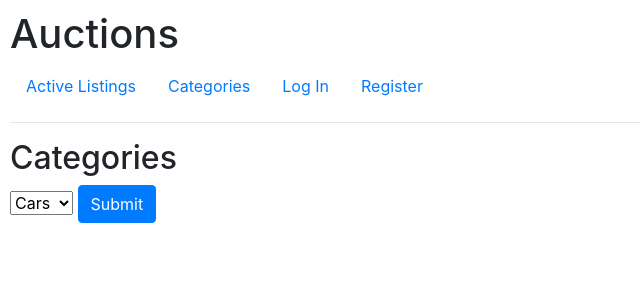
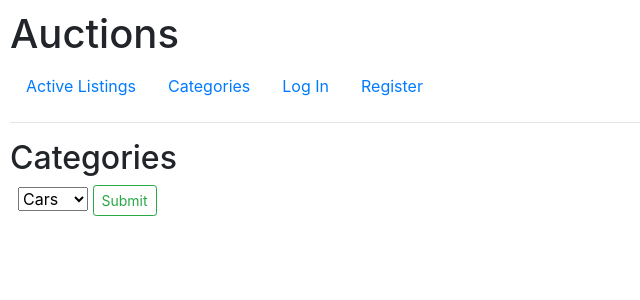
Before and after one commit to auscode/auction, a Django app: page /categories in a window 1280 px wide. Shown: the top 300 px of the page, without its empty margins (0-640 px from the left). Run offline with Django 3.2, Linux system fonts and the light colour scheme; data comes from the database, SQL or seed files in the repository; both versions use the stored data as it was after the commit; some libraries are stand-ins or nearby versions.

Commit message:
adding btn specs and desplay

```diff
--- a/auctions/models.py
+++ b/auctions/models.py
@@ -51,7 +51,7 @@ class Comment(models.Model):
     comment = models.TextField()
 
     def __str__(self):
-        return f"{self.comment} - {self.user}"
+        return f"{self.user} - {self.comment}"
 
 
 class WatchList(models.Model):
--- a/auctions/templates/auctions/categories.html
+++ b/auctions/templates/auctions/categories.html
@@ -4,12 +4,12 @@
 <form action="{% url 'categories' %}" method="post">
   {% csrf_token %}
   <!--select tag for Drop down list-->
-  <select name="categories">
+  <select name="categories" style="width: 70px;" class="ml-2">
     {% for category in categories %}
-    <option style="" value="{{ category.id }}">{{ category }}</option>
+    <option value="{{ category.id }}">{{ category }}</option>
     {% endfor %}
   </select>
-  <input type="submit" class="btn btn-primary" />
+  <input type="submit" class="btn btn-outline-success btn-sm" />
 </form>
 
 <h2 class="catName">{{ category }}</h2>
--- a/auctions/templates/auctions/listing.html
+++ b/auctions/templates/auctions/listing.html
@@ -16,7 +16,7 @@
                 <form action="{% url 'bidding' listing.id %}" method="post">
                     {% csrf_token %}
                     <div></strong>Bid: </strong>$ <input type="number" min="{{ listing.price }}" step="0.01" name="bid" placeholder="{{ listing.price }}">
-                        <input type="submit" class="btn btn-primary btn-hidden"> </div>
+                        <input type="submit" class="btn btn-primary btn-sm"> </div>
                 </form>
 
                 <br>
@@ -26,14 +26,15 @@
 
                 <div class="checkbox" >
                     {% if watching %}
-                        <a href="{% url 'remove_watchlist' listing.id %}"> Remove from WatchList</a>
+                        <a class="btn btn-success mb-2 btn-sm" href="{% url 'remove_watchlist' listing.id %}"> Remove from WatchList</a>
                     {% else %}
-                        <a href="{% url 'add_watchlist' listing.id %}"> Add to WatchList</a>
+
+                        <a class="btn btn-info mb-2 btn-sm" href="{% url 'add_watchlist' listing.id %}"> Add to WatchList</a>
                     {% endif %}
                 </div>
 
                 {% if is_owner %}
-                    <a href="{% url 'closeBid' listing.id %}">Close bidding</a>
+                    <a class="btn btn-danger" href="{% url 'closeBid' listing.id %}" role="button">Close bidding</a>
                 {% else %}
 
                 {% endif %}
```
Also changed, not shown: db.sqlite3.
